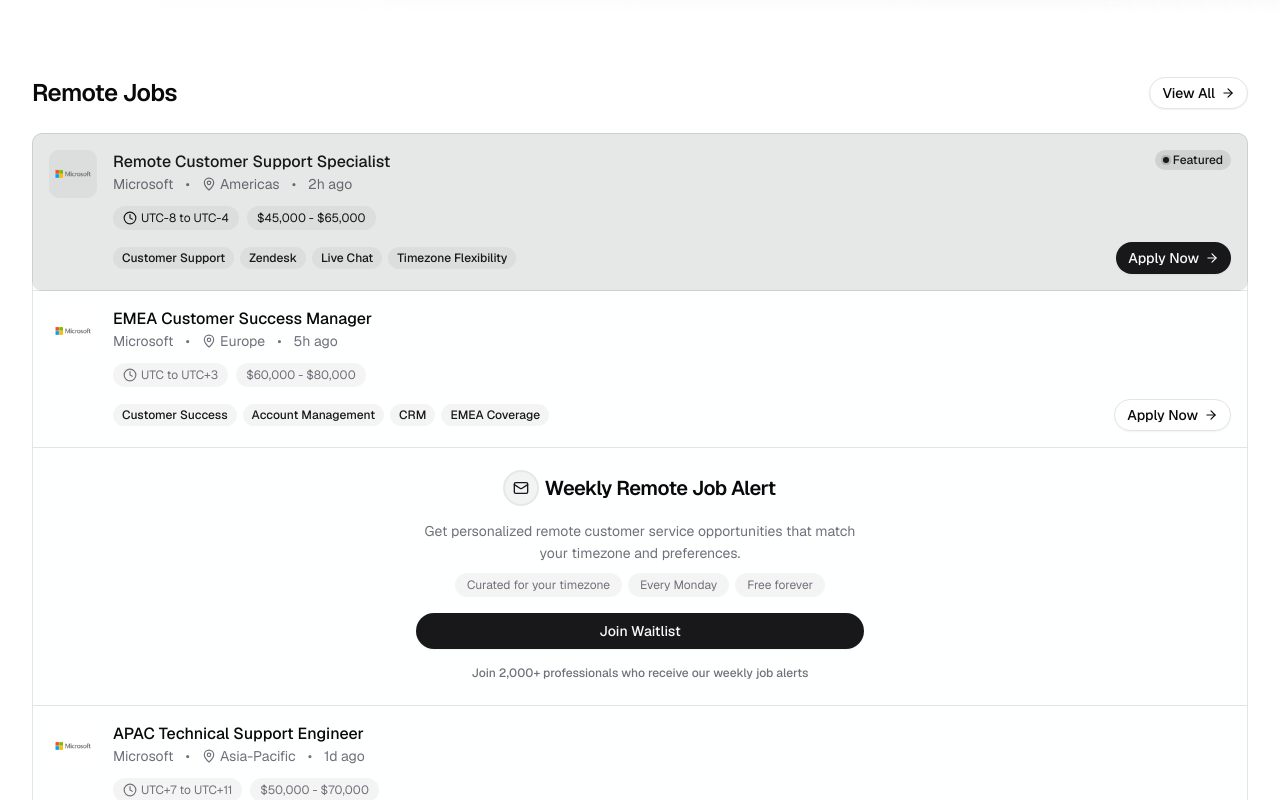
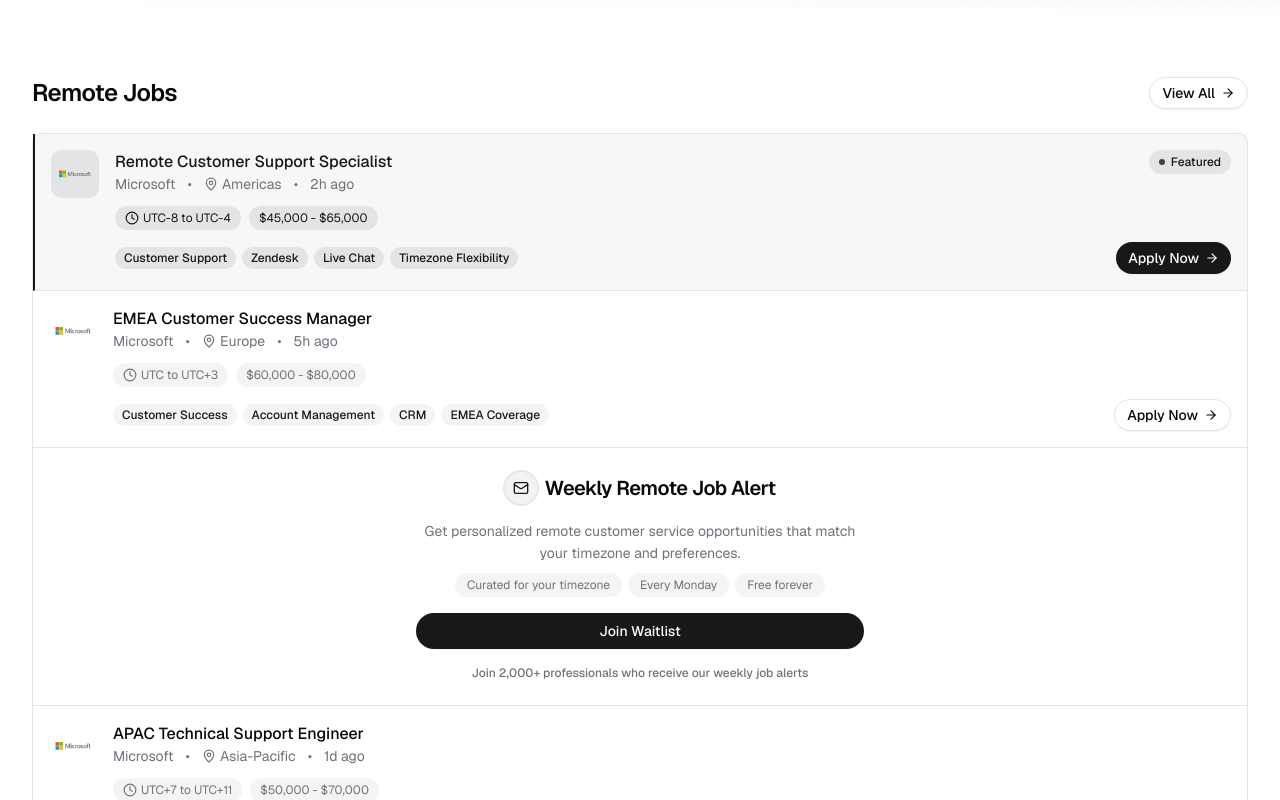
Before and after one commit to katsuragawaa/aligndesk, a Next.js app: page / in a window 1280 px wide. Shown: the part 860-1660 px from the top of the page. Built offline with nearby package versions, Linux system fonts and the light colour scheme.

Commit message:
feat: update job card styling for improved visual hierarchy and consistency

```diff
--- a/components/jobs.tsx
+++ b/components/jobs.tsx
@@ -280,17 +280,14 @@
       className={cn(
         "group relative p-4 transition-colors",
         job.featured
-          ? "before:bg-primary/10 hover:before:bg-primary/20 before:pointer-events-none before:absolute before:-inset-px before:rounded-lg"
+          ? "bg-primary/[0.03] hover:bg-primary/[0.05] border-l-2 border-l-primary"
           : "hover:bg-muted/50",
       )}
     >
       {job.featured && (
         <div className="absolute top-4 right-4 flex items-center gap-1.5 text-xs font-medium">
-          <div className="bg-primary/10 text-primary flex items-center gap-1 rounded-full px-2 py-0.5">
-            <span className="relative flex size-1.5">
-              <span className="bg-primary absolute inline-flex size-full animate-ping rounded-full opacity-75"></span>
-              <span className="bg-primary relative inline-flex size-1.5 rounded-full"></span>
-            </span>
+          <div className="bg-primary/[0.08] hover:bg-primary/[0.12] text-primary flex items-center gap-1.5 rounded-full px-2.5 py-1 transition-colors">
+            <span className="size-1.5 rounded-full bg-primary/80" />
             Featured
           </div>
         </div>
@@ -299,8 +296,8 @@
       <div className="flex items-start gap-4">
         <div
           className={cn(
-            "relative h-12 w-12 shrink-0 overflow-hidden rounded-lg p-1",
-            job.featured ? "bg-primary/5" : "bg-background",
+            "relative h-12 w-12 shrink-0 overflow-hidden rounded-lg",
+            job.featured ? "bg-primary/[0.08] p-1.5" : "bg-background p-1",
           )}
         >
           <Image
@@ -339,7 +336,7 @@
               className={cn(
                 "flex items-center gap-1 rounded-full px-2.5 py-1 text-xs",
                 job.featured
-                  ? "bg-primary/5 text-primary"
+                  ? "bg-primary/[0.08] text-primary"
                   : "bg-muted text-muted-foreground",
               )}
             >
@@ -350,7 +347,7 @@
               className={cn(
                 "rounded-full px-2.5 py-1 text-xs",
                 job.featured
-                  ? "bg-primary/5 text-primary"
+                  ? "bg-primary/[0.08] text-primary"
                   : "bg-muted text-muted-foreground",
               )}
             >
@@ -367,7 +364,7 @@
                   className={cn(
                     "rounded-full text-xs transition-colors",
                     job.featured
-                      ? "bg-primary/5 text-primary hover:bg-primary/10"
+                      ? "bg-primary/[0.08] text-primary hover:bg-primary/[0.12]"
                       : "bg-muted hover:bg-muted/80",
                   )}
                 >
```
